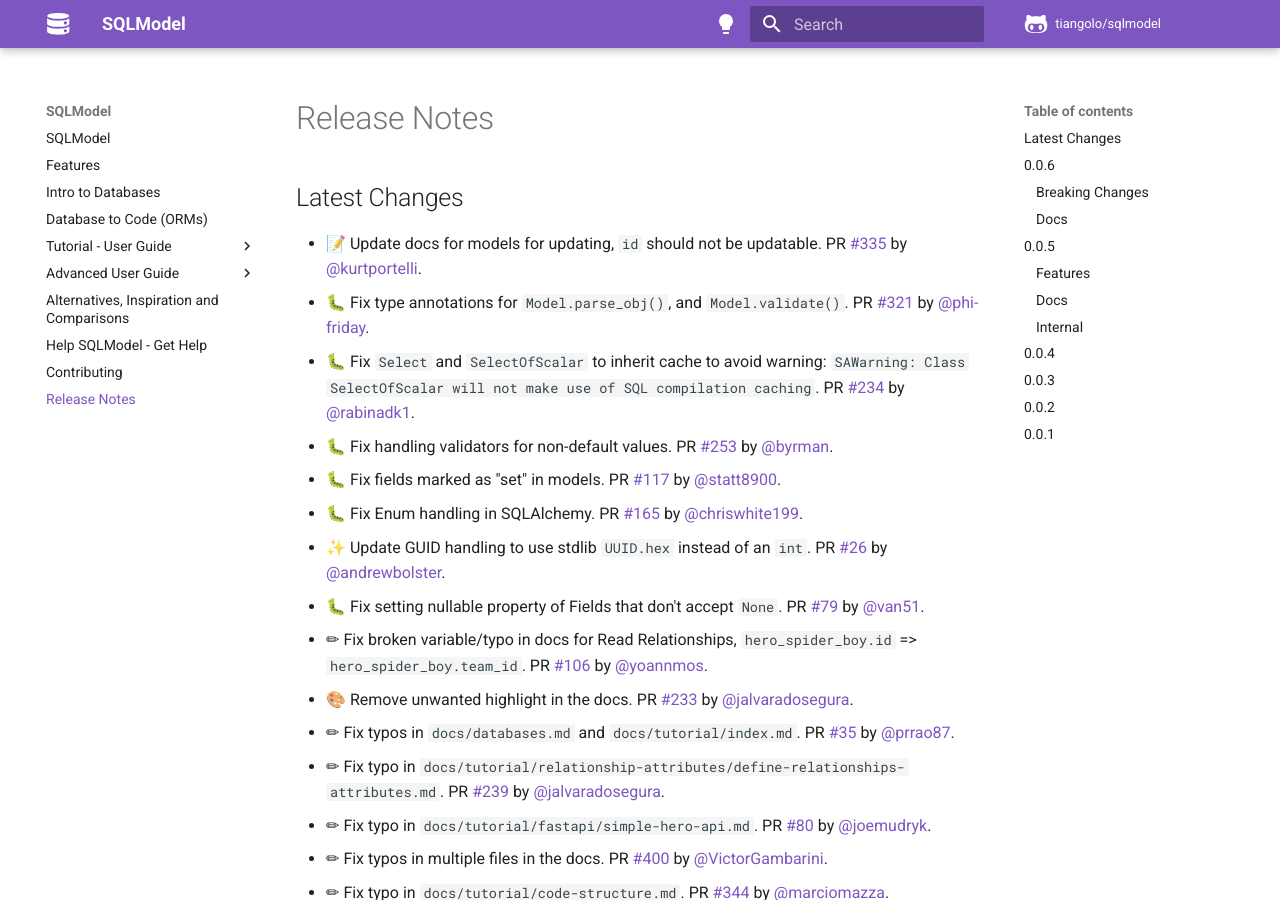
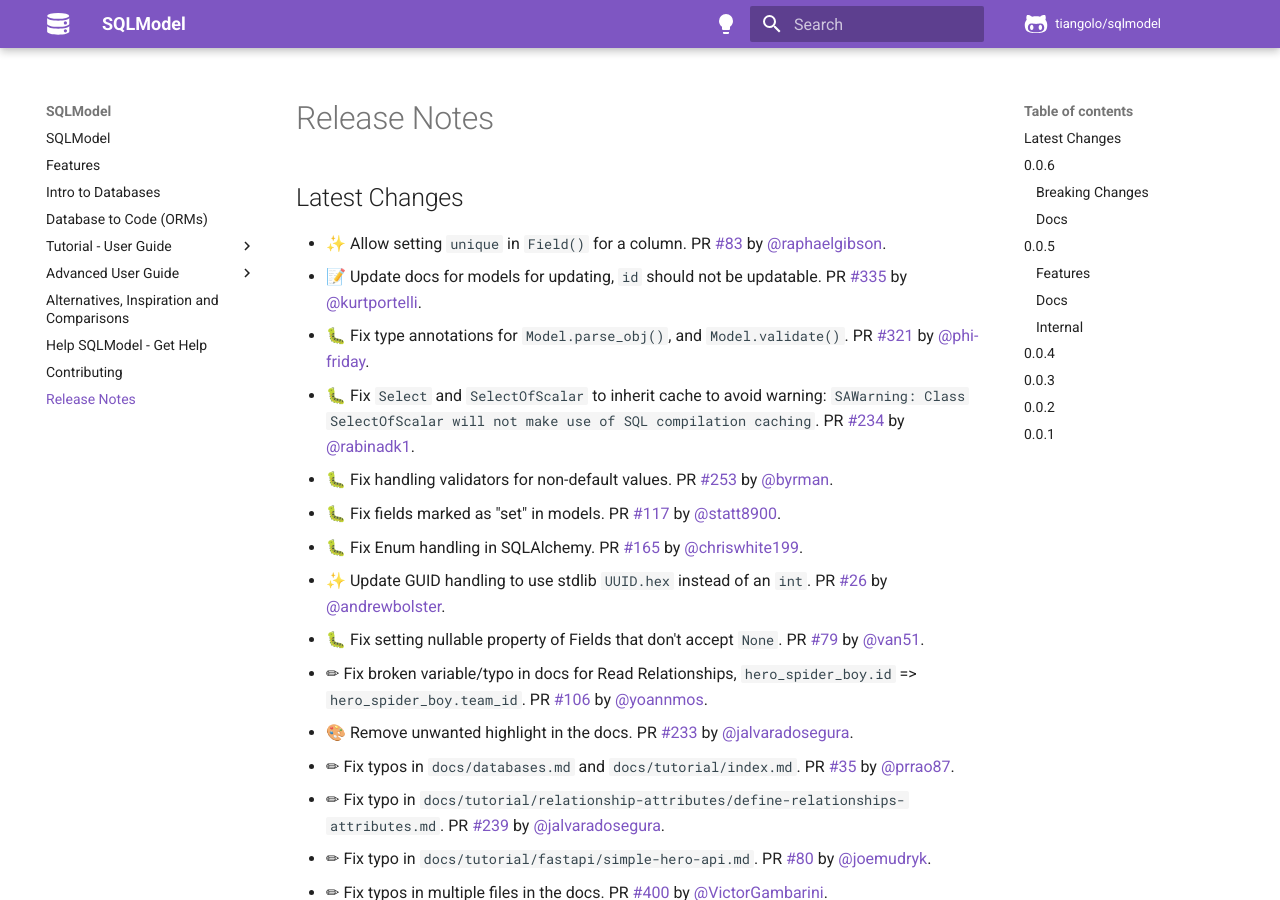
Before and after one commit to upmorpheus/Laravel-perfect, an MkDocs documentation site: the page built from docs/release-notes.md, in a window 1280 px wide and 900 px high. Built offline with MkDocs 1.6.1 and Material for MkDocs 9.7.7, drawn with Linux system fonts in a browser that asks for light colours; comment, search, counter and statistics services are not loaded.

Commit message:
📝 Update release notes

```diff
--- a/docs/release-notes.md
+++ b/docs/release-notes.md
@@ -2,6 +2,7 @@
 
 ## Latest Changes
 
+* ✨ Allow setting `unique` in `Field()` for a column. PR [#83](https://github.com/tiangolo/sqlmodel/pull/83) by [@raphaelgibson](https://github.com/raphaelgibson).
 * 📝 Update docs for models for updating, `id` should not be updatable. PR [#335](https://github.com/tiangolo/sqlmodel/pull/335) by [@kurtportelli](https://github.com/kurtportelli).
 * 🐛 Fix type annotations for `Model.parse_obj()`, and `Model.validate()`. PR [#321](https://github.com/tiangolo/sqlmodel/pull/321) by [@phi-friday](https://github.com/phi-friday).
 * 🐛 Fix `Select` and `SelectOfScalar` to inherit cache to avoid warning: `SAWarning: Class SelectOfScalar will not make use of SQL compilation caching`. PR [#234](https://github.com/tiangolo/sqlmodel/pull/234) by [@rabinadk1](https://github.com/rabinadk1).
```
